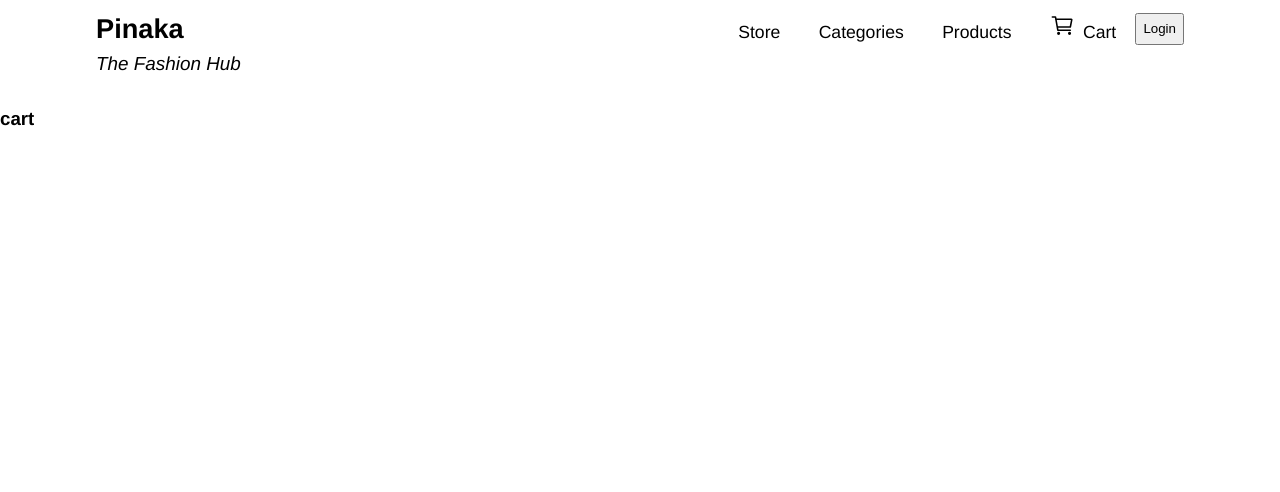
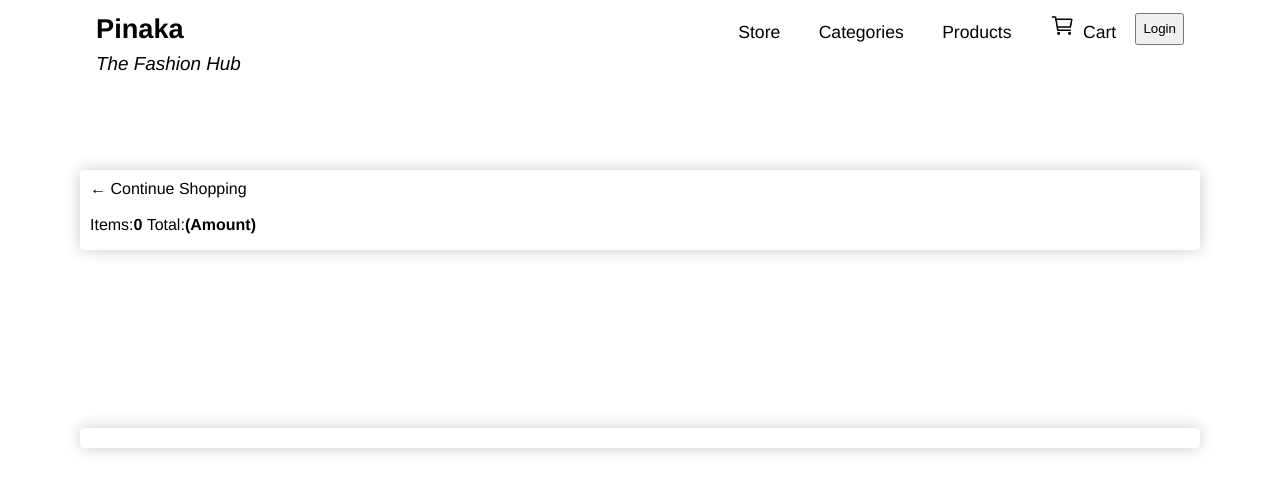
Before and after one commit to Visoneers/Pinaka, a Django app: page /cart/ in a window 1280 px wide; the page is wider, and only the part inside the window is pictured. Shown: the top 492 px of that part. Run offline with Django 3.2, Linux system fonts and the light colour scheme; some libraries are stand-ins or nearby versions.

Commit message:
in cart.html, ive added the placeholder item totals, plus navigated them to their perfect place, still conferencing

```diff
--- a/static/css/main.css
+++ b/static/css/main.css
@@ -46,3 +46,11 @@ a ion-icon {
     font-weight: bold;
     margin: 0.4rem 86rem;
 }
+
+.box-element{
+	box-shadow:hsl(0, 0%, 80%) 0 0 16px;
+	background-color: #fff;
+	border-radius: 4px;
+    padding: 10px;
+    margin: 5rem ;
+}
--- a/store/templates/store/cart.html
+++ b/store/templates/store/cart.html
@@ -1,6 +1,33 @@
 {% extends 'store/main.html' %}
 {% load static %}
+{% block content %}
 
-{% block content %}
-<h3>cart</h3>
+
+<div class="row">
+	<div class="col-lg-12">
+		<div class="box-element">
+            <a class="btn btn-outline-dark" href="">&#x2190; Continue Shopping</a>
+            <br>
+            <br>
+
+           <table class="table">
+               <tr>
+                   <th<h5>Items:<strong>0</strong></h5></th>
+                   <th<h5>Total:<strong>(Amount)</strong></h5></th>
+                 <th>
+                   <a class="btn btn-success" href="{% url 'checkout'%}"></a>
+
+                 </th>
+               </tr>
+            </table>
+        </div>
+        <br>
+
+		<div class="box-element">
+
+		</div>
+	</div>
+</div>
+
+
 {% endblock content %}
```
Also changed, not shown: store/templates/store/store.html (+15 -2 lines).
